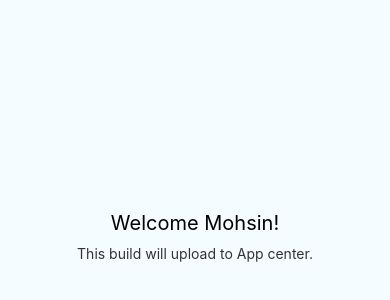
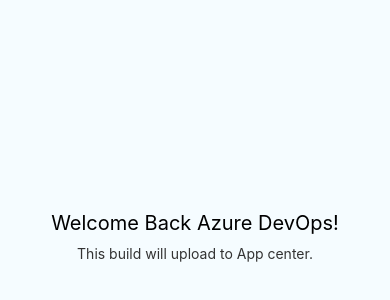
Before and after one commit to mosinbagban/ReactNJenkin, a React Native app: screen / in a window 390 px wide. Shown: the part 186-486 px from the top of the page. Built offline with nearby package versions, Linux system fonts and the light colour scheme.

Commit message:
App js changed

```diff
--- a/App.js
+++ b/App.js
@@ -21,7 +21,7 @@
   render() {
     return (
       <View style={styles.container}>
-        <Text style={styles.welcome}>Welcome Mohsin!</Text>
+        <Text style={styles.welcome}>Welcome Back Azure DevOps!</Text>
         <Text style={styles.instructions}>This build will upload to App center.</Text>
         <Text style={styles.instructions}>{instructions}</Text>
       </View>
```
